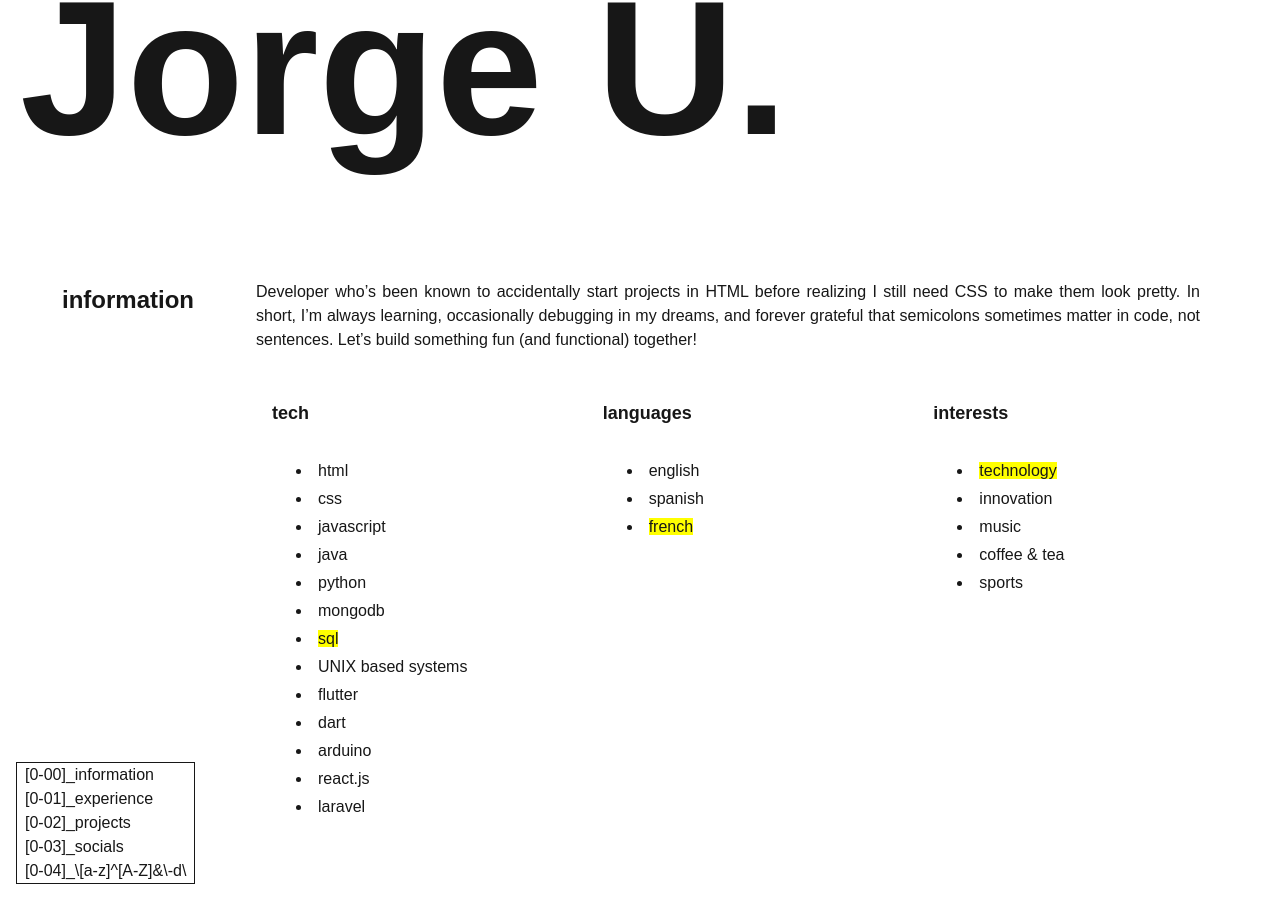
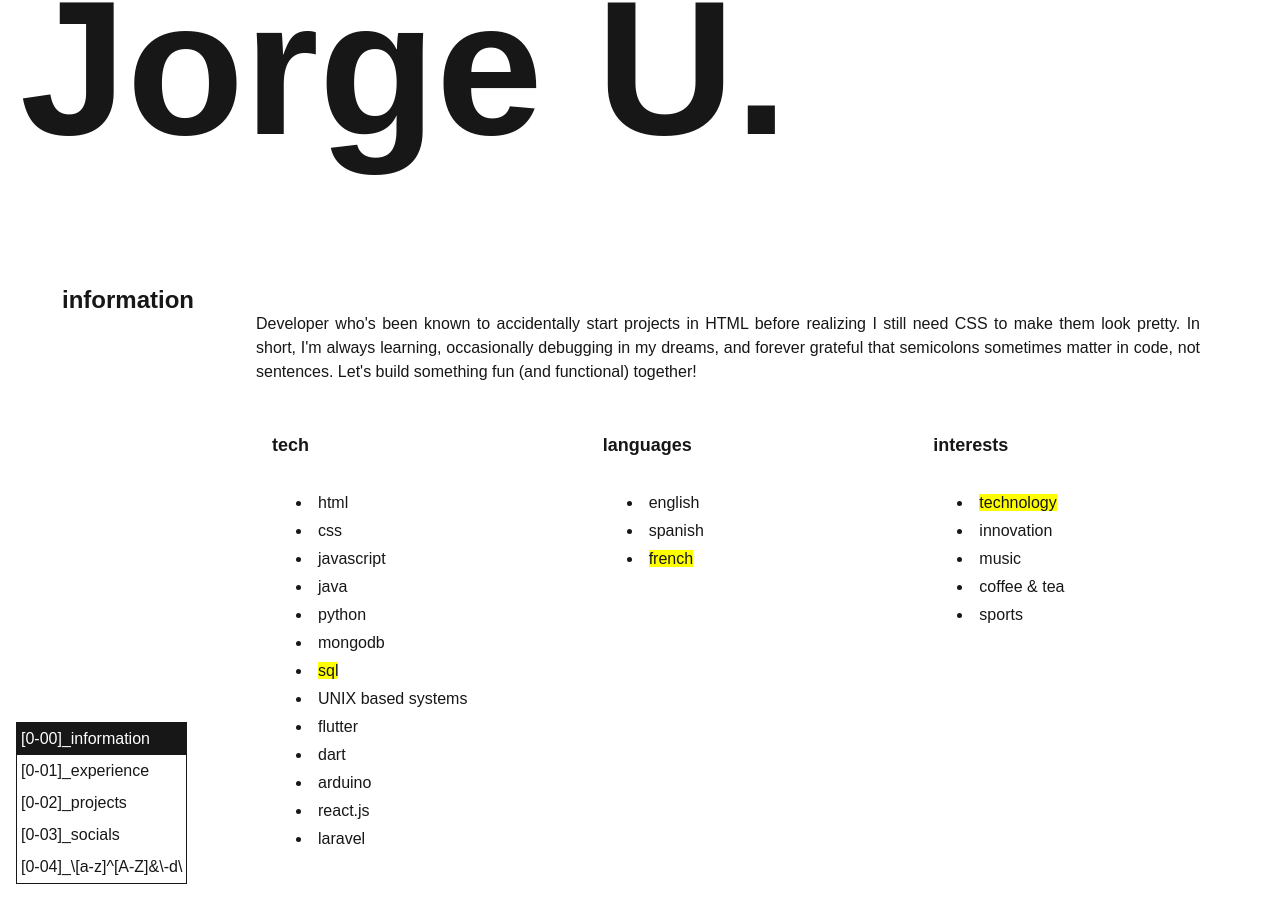
Before and after one commit to Deghim/CoolWebPage, a Next.js app in the folder cool-webpage/: page /userx in a window 1280 px wide. Shown: the part 616-1538 px from the top of the page. Built offline with nearby package versions, Linux system fonts and the light colour scheme.

Commit message:
comportamiento

```diff
--- a/cool-webpage/src/app/userx/carousel.tsx
+++ b/cool-webpage/src/app/userx/carousel.tsx
@@ -1,83 +1,181 @@
 "use client";
+import { useEffect, useRef, useState } from "react";
 import SectionInf from "./components/sectionInf";
 import TitleSection from "./components/titleSection";
 
 export default function Carousel() {
-    const titles:string[] = ["information", "experience","projects","socials","\\[a-z]^[A-Z]&\\-d\\"] ;
+    const titles: string[] = ["information", "experience", "projects", "socials", "\\[a-z]^[A-Z]&\\-d\\"];
+    const sectionsData = [
+        {
+            information: "Developer who's been known to accidentally start projects in HTML before realizing I still need CSS to make them look pretty. In short, I'm always learning, occasionally debugging in my dreams, and forever grateful that semicolons sometimes matter in code, not sentences. Let's build something fun (and functional) together!",
+            bulletTitle: ["tech", "languages", "interests"],
+            bulletPoints: [
+                ["html", "css", "javascript", "java", "python", "mongodb", "sql", "UNIX based systems", "flutter", "dart", "arduino", "react.js", "laravel"],
+                ["english", "spanish", "french"],
+                ["technology", "innovation", "music", "coffee & tea", "sports"],
+            ]
+        },
+        {
+            information: `I taught eager young minds how to conquer fractions and algebra… and discovered that "x" can be a notoriously shy character.  I sat shoulder-to-keyboard with seasoned developers, picked up best practices, and learned that "it works on my machine" is my moto.`,
+            bulletTitle: ["first job", "second job"],
+            bulletPoints: [
+                ["math tutor at kumon"],
+                ["software developer intern at 4040Apps"],
+            ]
+        },
+        {
+            information: `…And at the end of the day, whether I'm spinning up servers, marshaling mobile widgets, or wrangling algorithms, I'm always chasing that satisfying "it just works" moment`,
+            bulletTitle: ["web", "mobile", "other"],
+            bulletPoints: [
+                [`ThreadOne - web app for a t-shirt store`, `BeatFinder - web app for music recommendations using spotify's api`, `PacePoint - web app for traffic management`],
+                ["MAHUNT - android game app", "FastTrack - flutter app for emergency situation for smart traffick lights", "Slate - flutter app for personal task management ", "RecipeBook - flutter app for recipes"],
+                ["smart traffic light system using ai", "simulation of various fluid equations using python ", "recreation of various data structures in java from zero "],
+            ]
+        },
+        {
+            information: "Here are my socials",
+            bulletTitle: ["socials"],
+            bulletPoints: [
+                ['youtube', 'instagram', 'tiktok', 'linkedin', 'github', 'chess'],
+            ]
+        },
+        {
+            information: "U2FsdGVkX18EP1U5/N3KD7MJw6ItKFTQfjtu5RZg86s=Secret",
+            bulletTitle: ["!##$%$$$%#!", "**&^*$%$!@", "@!**#%&*$%!"],
+            bulletPoints: [
+                ["!@#$%^&*()", ")(*&^%$#@", "{}|:\"<>?"],
+                ["~`!@#%^&*(", "_+{}|:\"<>", "?><:{}|+_"],
+                ["-=[];'./,`", "<>?:\"{}|><", "!@#$$%^&*("],
+                ["_+|}{\":?><", "`~!@#$%^&", "&*()_+|}{:"]
+            ]
+        }
+    ];
 
+    const [currentSection, setCurrentSection] = useState(0);
+    const [isTransitioning, setIsTransitioning] = useState(false);
+
+    const sectionRefs = useRef<(HTMLDivElement | null)[]>([]);
+    const scrollContainerRef = useRef<HTMLDivElement>(null);
+
+    if (sectionRefs.current.length !== sectionsData.length) {
+        sectionRefs.current = Array(sectionsData.length).fill(null);
+    }
+
+    // Handle manual navigation by clicking on title list
+    const handleTitleClick = (index: number) => {
+        if (scrollContainerRef.current && sectionRefs.current[index]) {
+            // Set transitioning state to prevent flicker during scroll
+            setIsTransitioning(true);
+
+            // Scroll to the section
+            sectionRefs.current[index]?.scrollIntoView({
+                behavior: 'smooth',
+                block: 'start'
+            });
+
+            // Update the current section
+            setCurrentSection(index);
+
+            // Clear the transitioning state after animation completes
+            setTimeout(() => {
+                setIsTransitioning(false);
+            }, 800); // This should match your scroll animation duration
+        }
+    };
+
+    useEffect(() => {
+        // Initialize refs array with the correct length
+        sectionRefs.current = sectionRefs.current.slice(0, sectionsData.length);
+
+        // Create an Intersection Observer
+        const observerOptions = {
+            root: scrollContainerRef.current, // The scroll container as the root
+            rootMargin: '-10% 0px -50% 0px', // Top margin is small, bottom is larger
+            threshold: [0.1, 0.2, 0.3, 0.4, 0.5] // Multiple thresholds for better detection
+        };
+
+        const observer = new IntersectionObserver((entries) => {
+            // Skip if we're currently in a manual transition
+            if (isTransitioning) return;
+
+            // Find the most visible section
+            let maxVisibility = 0;
+            let mostVisibleIndex = -1;
+
+            entries.forEach(entry => {
+                const index = sectionRefs.current.findIndex(ref => ref === entry.target);
+
+                if (entry.isIntersecting && entry.intersectionRatio > maxVisibility) {
+                    maxVisibility = entry.intersectionRatio;
+                    mostVisibleIndex = index;
+                }
+            });
+
+            // Update current section if a clearly visible section was found
+            if (mostVisibleIndex !== -1 && maxVisibility > 0.1) {
+                setCurrentSection(mostVisibleIndex);
+            }
+        }, observerOptions);
+
+        // Observe all section elements
+        sectionRefs.current.forEach(ref => {
+            if (ref) observer.observe(ref);
+        });
+
+        // Clean up the observer when component unmounts
+        return () => {
+            sectionRefs.current.forEach(ref => {
+                if (ref) observer.unobserve(ref);
+            });
+        };
+    }, [isTransitioning, sectionsData.length]);
 
     return (
         <section className="flex flex-row w-screen h-screen" style={{ flexWrap: 'wrap' }}>
             <div>
-                <TitleSection title={titles[0]} listTitles={titles} />
+                <TitleSection
+                    title={titles[currentSection]}
+                    listTitles={titles}
+                    onTitleClick={handleTitleClick} // Pass click handler to TitleSection
+                    currentIndex={currentSection}   // Pass current index for styling
+                />
             </div>
-            <div className=" flex-1 overflow-y-auto h-screen" >
-                <SectionInf
-                    information="Developer who’s been known to accidentally start projects in HTML before realizing I still need CSS to make them look pretty. In short, I’m always learning, occasionally debugging in my dreams, and forever grateful that semicolons sometimes matter in code, not sentences. Let’s build something fun (and functional) together!"
-                    bulletTitle={["tech", "languages", "interests"]}
-                    bulletPoints={[
-                        ["html",
-                            "css",
-                            "javascript",
-                            "java",
-                            "python",
-                            "mongodb",
-                            "sql",
-                            "UNIX based systems",
-                            "flutter",
-                            "dart",
-                            "arduino",
-                            "react.js",
-                            "laravel"
-                        ],
-                        ["english", "spanish", "french"],
-                        ["technology",
-                            "innovation",
-                            "music",
-                            "coffee & tea",
-                            "sports"],
-                    ]} />
-                <SectionInf
-                    information="I taught eager young minds how to conquer fractions and algebra… and discovered that “x” can be a notoriously shy character.  I sat shoulder-to-keyboard with seasoned developers, picked up best practices, and learned that “it works on my machine” is my moto."
-                    bulletTitle={["first job", "second job"]}
-                    bulletPoints={[
-                        ["math tutor at kumon"],
-                        ["software developer intern at 4040Apps"],
-                    ]} />
-                <SectionInf
-                    information="…And at the end of the day, whether I’m spinning up servers, marshaling mobile widgets, or wrangling algorithms, I’m always chasing that satisfying “it just works” moment"
-                    bulletTitle={["web", "mobile", "other"]}
-                    bulletPoints={[
-                        [`ThreadOne - web app for a t-shirt store`,
-                            `BeatFinder - web app for music recommendations using spotify's api`,
-                            `PacePoint - web app for traffic management`],
-                        ["MAHUNT - android game app", "FastTrack - flutter app for emergency situation for smart traffick lights", "Slate - flutter app for personal task management ", "RecipeBook - flutter app for recipes"],
-                        ["smart traffic light system using ai", "simulation of various fluid equations using python ", "recreation of various data structures in java from zero "],
-                    ]} />
-                <SectionInf
-                    information="Here are my socials"
-                    bulletTitle={["socials"]}
-                    bulletPoints={[
-                        ['youtube','instagram','tiktok','linkedin','github','chess'],
-
-                    ]} />
-                <SectionInf
-                    information="U2FsdGVkX18EP1U5/N3KD7MJw6ItKFTQfjtu5RZg86s=Secret"
-                    bulletTitle={["!##$%$$$%#!","**&^*$%$!@","@!**#%&*$%!"]}
-                    bulletPoints={[ ["!@#$%^&*()", ")(*&^%$#@", "{}|:\"<>?"],
-                         ["~`!@#%^&*(", "_+{}|:\"<>", "?><:{}|+_"],
-                          ["-=[];'./,`", "<>?:\"{}|><", "!@#$$%^&*("],
-                           ["_+|}{\":?><", "`~!@#$%^&", "&*()_+|}{:"]
-                    ]} />
+            <div
+                ref={scrollContainerRef}
+                className="flex-1 overflow-y-auto h-screen"
+                style={{ scrollBehavior: 'smooth' }}
+            >
+                {/* Map through the section data to create each section */}
+                {sectionsData.map((sectionData, index) => (
+                    <div
+                        key={index}
+                        ref={el => sectionRefs.current[index] = el}
+                        id={`section-${index}`}
+                        className="section-container"
+                        style={{
+                            minHeight: '90vh',
+                            paddingTop: '2rem',
+                            paddingBottom: '2rem',
+                            transition: 'border-color 0.3s ease'
+                        }}
+                    >
+                        <SectionInf
+                            information={sectionData.information}
+                            bulletTitle={sectionData.bulletTitle}
+                            bulletPoints={sectionData.bulletPoints}
+                        />
+                    </div>
+                ))}
             </div>
         </section>
-    )
+    );
 }
 
-/*
-    *  whois      - Who is Jorge?",
-    *  videos     - Visit YouTube channel",
-    *  projects   - Visit GitHub",
-    *  social     - Display social networks",
-    *  secret     - Password required",
- */
+// Note: The TitleSection component will need to be updated to accept the new props
+// Update your TitleSection component to include:
+// interface TitleSectionProps {
+//   title: string;
+//   listTitles: string[];
+//   onTitleClick?: (index: number) => void;
+//   currentIndex?: number;
+// }
--- a/cool-webpage/src/app/userx/components/titleSection.tsx
+++ b/cool-webpage/src/app/userx/components/titleSection.tsx
@@ -1,24 +1,54 @@
-interface TitleSectionProps{
-    title:string
-    listTitles:string[]
+interface TitleSectionProps {
+  title: string;
+  listTitles: string[];
+  onTitleClick?: (index: number) => void;
+  currentIndex?: number;
 }
 
-export default function TitleSection({ title, listTitles }: TitleSectionProps) {
+export default function TitleSection({
+  title,
+  listTitles,
+  onTitleClick,
+  currentIndex = 0
+}: TitleSectionProps) {
   return (
-        <div className="relative flex justify-center h-screen"
+    <div
+      className="relative flex justify-center h-screen"
       style={{
         width: '20vw',
         minWidth: '200px',
         maxWidth: '400px',
         padding: "100px",
-        }}>
+      }}
+    >
       <span>
-                <h1 className="text-2xl font-bold">{title} </h1>
+        <h1 className="text-2xl font-bold">{title}</h1>
       </span>
-
-            <div className="absolute border " style={{bottom:'100px',left:'1rem',paddingLeft:'0.5rem',paddingRight:'0.5rem'}}>
-                {listTitles.map((title,i)=>(<div key={i}>{`[0-0${i}]_${title}`}</div>))}
+      <div
+        className="absolute border"
+        style={{
+          bottom: '100px',
+          left: '1rem',
+        }}
+      >
+        {listTitles.map((title, i) => (
+          <div
+            key={i}
+            onClick={() => onTitleClick && onTitleClick(i)}
+            style={{
+              cursor: 'pointer',
+              color: currentIndex === i ? 'var(--background)' : 'var(--foreground)',
+              background: currentIndex === i ? 'var(--foreground)' : '',
+              transition: 'all 0.3s ease',
+              padding: '0.25rem 0',
+              paddingLeft: '0.25rem',
+              paddingRight: '0.25rem',
+            }}
+          >
+            {`[0-0${i}]_${title}`}
+          </div>
+        ))}
       </div>
     </div>
-    )
+  );
 }
```
Lines whose indentation alone changed are shown as unchanged.
